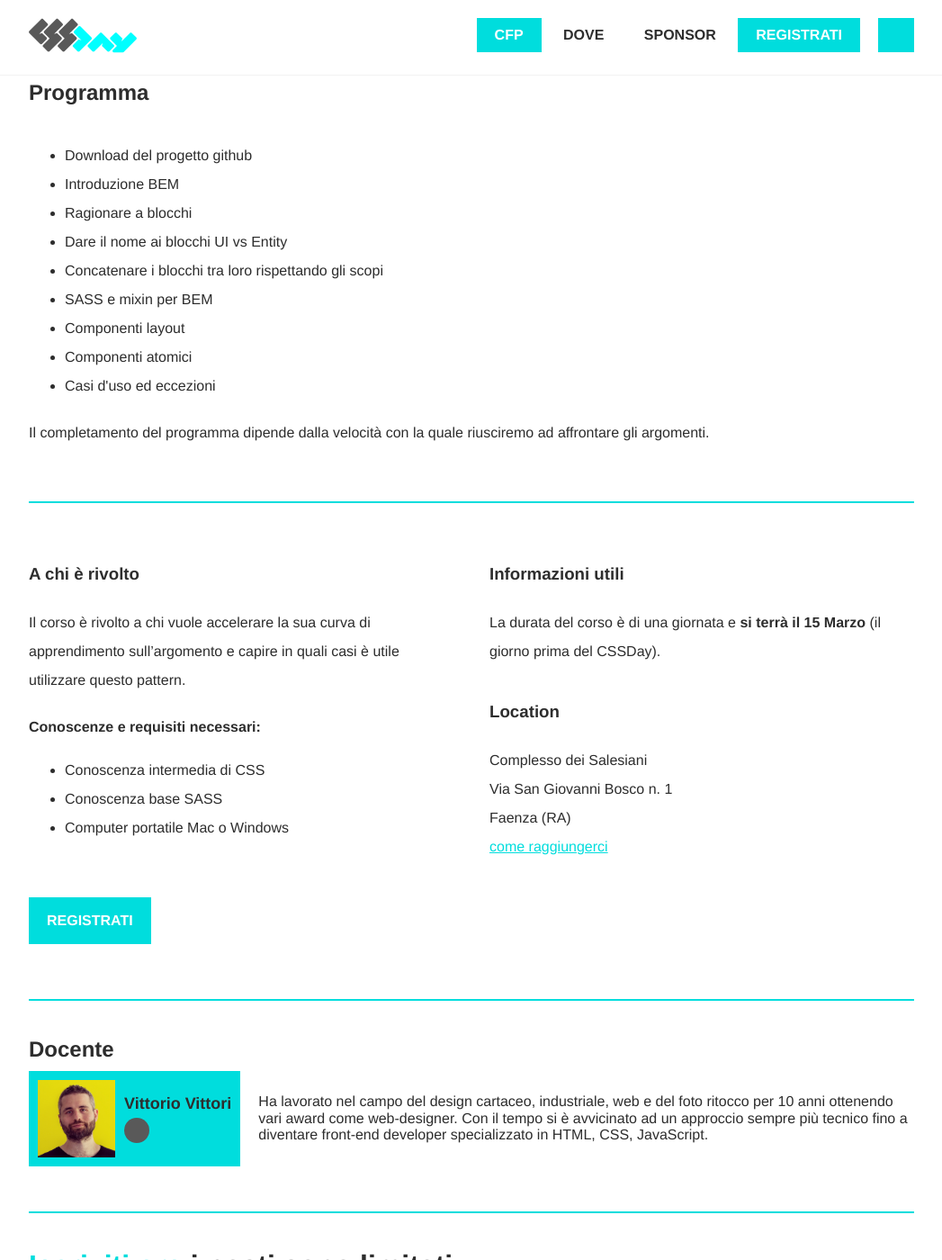
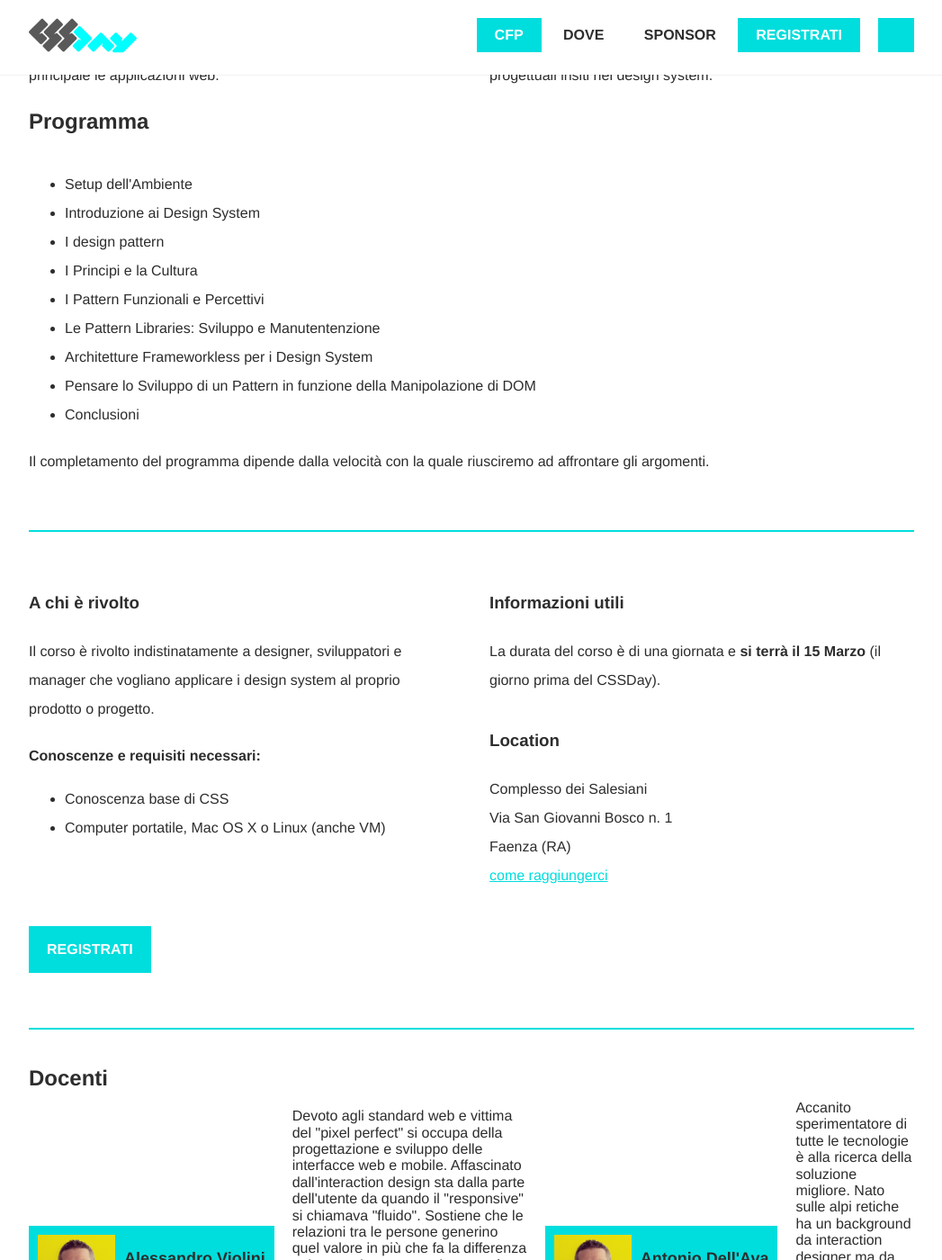
Before and after one commit to giuliatosato/2019.cssday.it, a Jekyll site: the page built from workshop.html, in a window 1280 px wide and 1400 px high, scrolled down 795 px. Shown: the whole window at 90% size, without its empty margins (116-1163 px from the left). Built offline with Jekyll 4.4.1, drawn with Linux system fonts in a browser that asks for light colours; some web fonts are replaced; some of the changed text lies outside the part shown.

Commit message:
add the 2019 workshop texts

```diff
--- a/workshop.html
+++ b/workshop.html
@@ -1,17 +1,17 @@
 ---
-title: SASS for BEM development a workshop by ideato
+title: I Design System Applicati a workshop by ideato
 ---
 
 <div class="limit">
 
     <div class="intro intro--no-height">
-        <h1 class="intro__title">SASS for BEM development</h1>
+        <h1 class="intro__title">I Design System Applicati</h1>
     </div>
 
 
     <div class="row  row--2">
         <div class="row__column row__column--no-line-height">
-            <h1 class="row__title">15 Marzo 2018, Faenza</h1>
+            <h1 class="row__title">15 Marzo 2019, Faenza</h1>
 
             <br>
             <h3 class="row__title">un workshop realizzato in collaborazione con
@@ -27,10 +27,10 @@
 
     <div class="row row--2">
         <p class="row__column">
-            Un giorno immersi su BEM e come sfruttare al meglio SASS in modo da avere in mano un layout scalabile e dei widget che possono adattarsi a qualsiasi situazione.
+            I design system sono uno dei temi caldi del momento, il workshop tratterà di come svilupparli nel team e applicarli nei nostri progetti con un approccio frameworkless. La giornata avrà come focus principale le applicazioni web.
         </p>
         <p class="row__column">
-            Verrà introdotto BEM, come sfruttare la sua scalabilità e avere tutto sotto controllo, impareremo qualche trucco sul codice SASS per ridurre al minimo la duplicazione.
+            Durante il workshop i partecipanti si divideranno in team e affronteranno un vero e proprio progetto che li porterà ad affrontare non solo i temi tecnici, ma anche quelli culturali e progettuali insiti nei design system.
         </p>
     </div>
 
@@ -40,15 +40,15 @@
         <div class="row__column">
             <p class="row__text">
                 <ul>
-                    <li>Download del progetto github</li>
-                    <li>Introduzione BEM</li>
-                    <li>Ragionare a blocchi</li>
-                    <li>Dare il nome ai blocchi UI vs Entity</li>
-                    <li>Concatenare i blocchi tra loro rispettando gli scopi</li>
-                    <li>SASS e mixin per BEM</li>
-                    <li>Componenti layout</li>
-                    <li>Componenti atomici</li>
-                    <li>Casi d'uso ed eccezioni</li>
+                    <li>Setup dell'Ambiente</li>
+                    <li>Introduzione ai Design System</li>
+                    <li>I design pattern</li>
+                    <li>I Principi e la Cultura</li>
+                    <li>I Pattern Funzionali e Percettivi</li>
+                    <li>Le Pattern Libraries: Sviluppo e Manutentenzione</li>
+                    <li>Architetture Frameworkless per i Design System</li>
+                    <li>Pensare lo Sviluppo di un Pattern in funzione della Manipolazione di DOM</li>
+                    <li>Conclusioni</li>
                 </ul>
             </p>
 
@@ -65,14 +65,13 @@
         <div class="row__column">
             <h3 class="column__title">A chi è rivolto</h3>
             <p class="row__text">
-                Il corso è rivolto a chi vuole accelerare la sua curva di apprendimento sull’argomento e capire in quali casi è utile utilizzare questo pattern.
+                Il corso è rivolto indistinatamente a designer, sviluppatori e manager che vogliano applicare i design system al proprio prodotto o progetto.
             </p>
             <p class="row__text">
                 <b>Conoscenze e requisiti necessari:</b>
                 <ul>
-                    <li>Conoscenza intermedia di CSS</li>
-                    <li>Conoscenza base SASS</li>
-                    <li>Computer portatile Mac o Windows</li>
+                    <li>Conoscenza base di CSS</li>
+                    <li>Computer portatile, Mac OS X o Linux (anche VM)</li>
                 </ul>
             </p>
         </div>
@@ -100,14 +99,14 @@
 
     <hr class="hr">
 
-    <h2 class="row__title">Docente</h2>
+    <h2 class="row__title">Docenti</h2>
 
     <div class="flex-row">
         <div class="flex-row__column">
             <div class="workshop-teacher">
                 <img class="workshop-teacher__avatar" src="/img/cssday/workshop/vittorio-vittori.png">
                 <div class="workshop-teacher__infos">
-                    <div class="workshop-teacher__name">Vittorio Vittori</div>
+                    <div class="workshop-teacher__name">Alessandro Violini</div>
                     <div class="workshop-teacher__social">
                         <a href="https://twitter.com/vttrx" class="social social--small icon-twitter"></a>
                     </div>
@@ -115,11 +114,31 @@
             </div>
         </div>
         <p class="flex-row__column">
-            Ha lavorato nel campo del design cartaceo, industriale, web e del foto ritocco per 10 anni ottenendo vari award come web-designer.
-            Con il tempo si è avvicinato ad un approccio sempre più tecnico fino a diventare front-end developer specializzato
-            in HTML, CSS, JavaScript.
+            Devoto agli standard web e vittima del "pixel perfect" si occupa della progettazione e sviluppo delle interfacce web e mobile.
+            Affascinato dall'interaction design sta dalla parte dell'utente da quando il "responsive" si chiamava "fluido".
+            Sostiene che le relazioni tra le persone generino quel valore in più che fa la differenza nei progetti per questo instaurerà con te un buon feeling prima di rilasciarti interfacce e codice.
+            Crede nel manifesto agile e quando non è alle prese con il pc probabilmente lo è con un commodore della sua collezione.
+            Fan dei pink floyd e amante della musica spolvera regolarmente la sua batteria e ha le gambe sempre pronte per il doppio pedale.
+        </p>
+        <div class="flex-row__column">
+            <div class="workshop-teacher">
+                <img class="workshop-teacher__avatar" src="/img/cssday/workshop/vittorio-vittori.png">
+                <div class="workshop-teacher__infos">
+                    <div class="workshop-teacher__name">Antonio Dell'Ava</div>
+                    <div class="workshop-teacher__social">
+                        <a href="https://twitter.com/vttrx" class="social social--small icon-twitter"></a>
+                    </div>
+                </div>
+            </div>
+        </div>
+        <p class="flex-row__column">
+            Accanito sperimentatore di tutte le tecnologie è alla ricerca della soluzione migliore.
+            Nato sulle alpi retiche ha un background da interaction designer ma da sempre ama scrivere codice.
+            Si occupa di definire l'interfaccia e svilupparne i comportamenti partendo da una prospettiva user centered.
+            È anche un'atleta sempre pronto alla gara.
         </p>
     </div>
+
 
     <hr class="hr">
 
```
